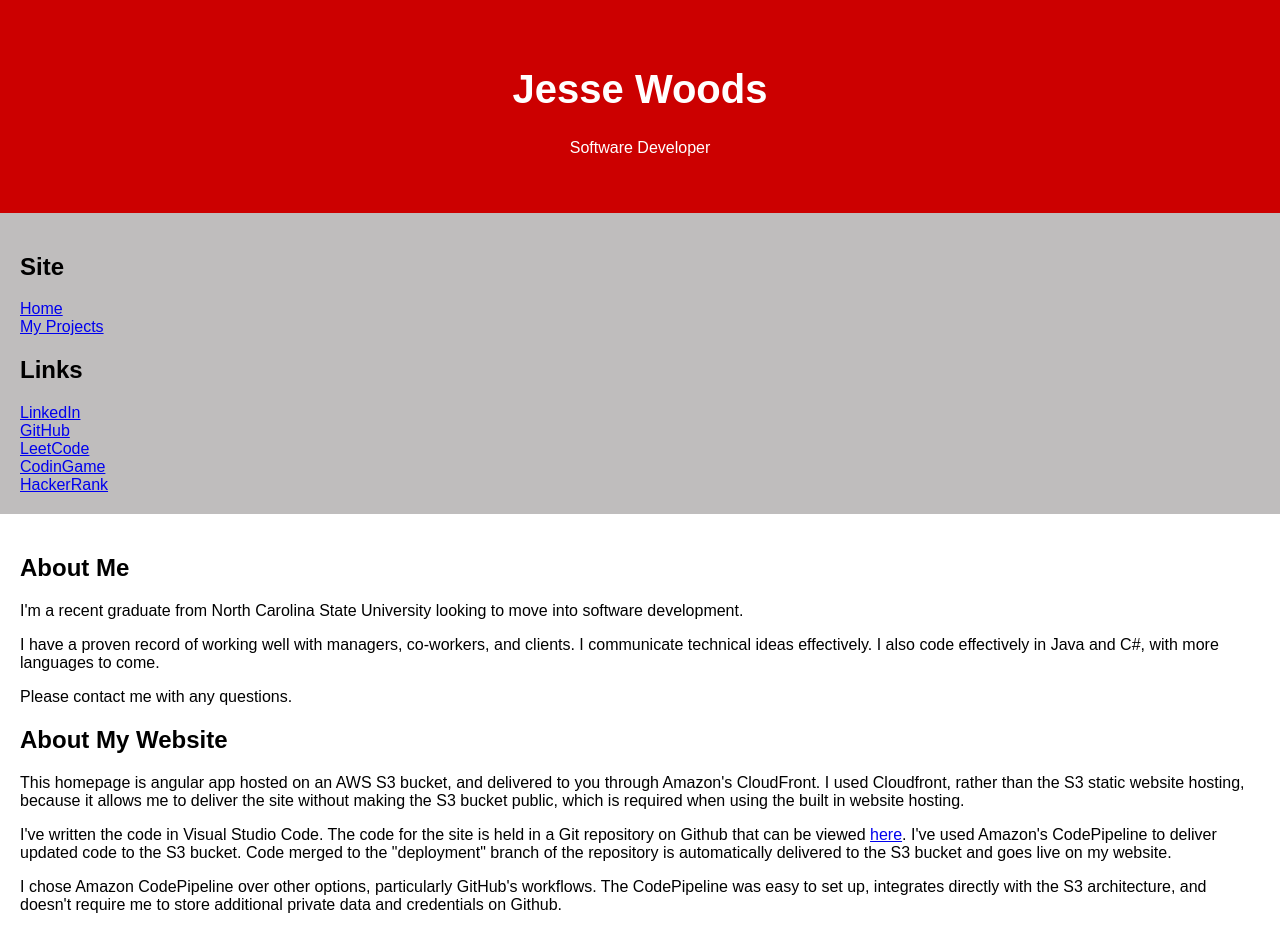
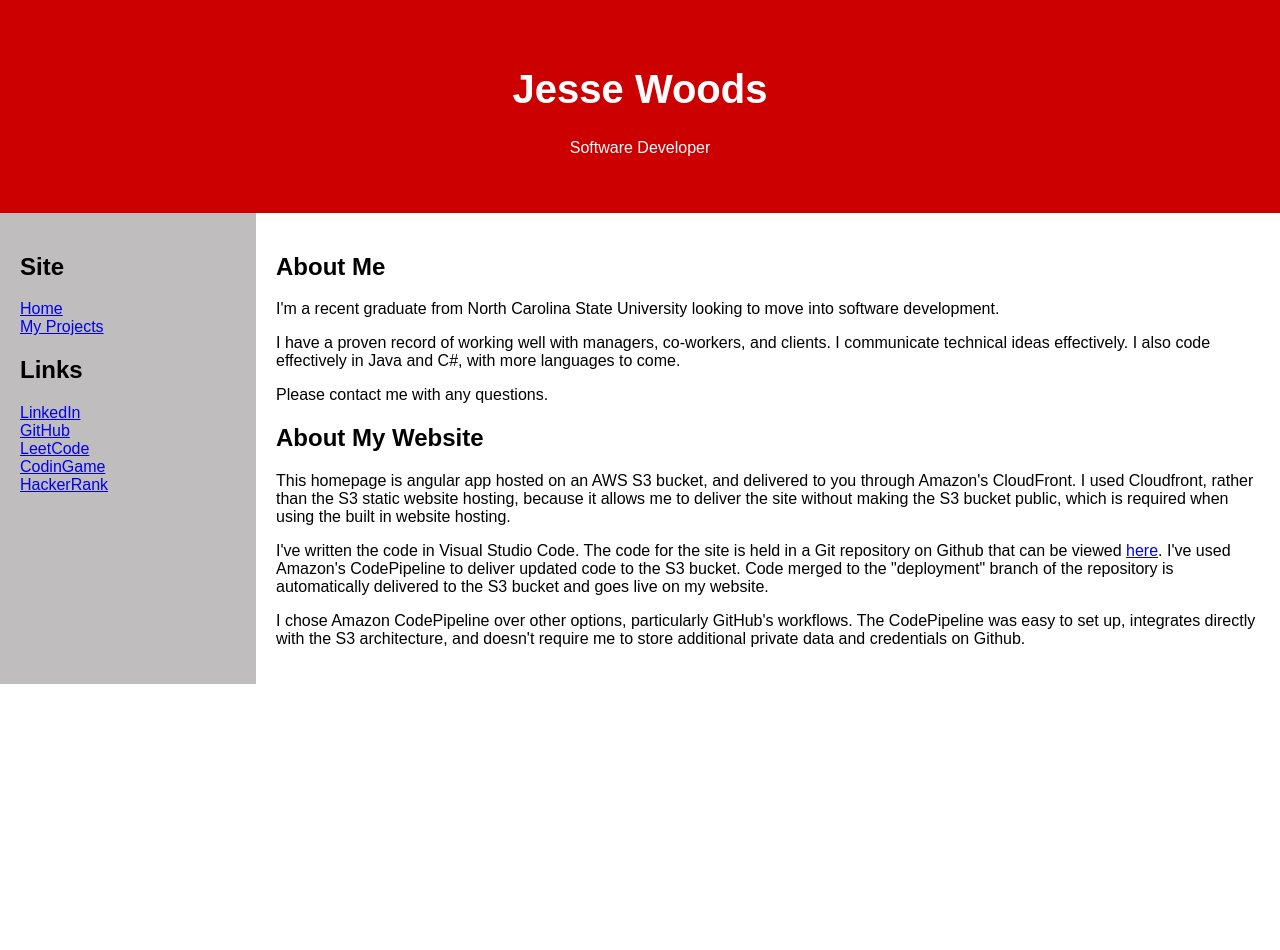
Before and after one commit to jessehwoods/PersonalWebsite, an Angular app in the folder website-source/: page /home-page in a window 1280 px wide. After the commit the page ends 800 px from the top, so only its background shows below. Built offline with nearby package versions, Linux system fonts and the light colour scheme.

Commit message:
Fixed html to add rows.

```diff
--- a/website-source/src/app/app.component.html
+++ b/website-source/src/app/app.component.html
@@ -1,7 +1,7 @@
 <div class="header">
     <app-page-header></app-page-header>
 </div>
-<div class="container">
+<div class="row">
     <div class="side">
         <app-sidebar></app-sidebar>
     </div>
```
